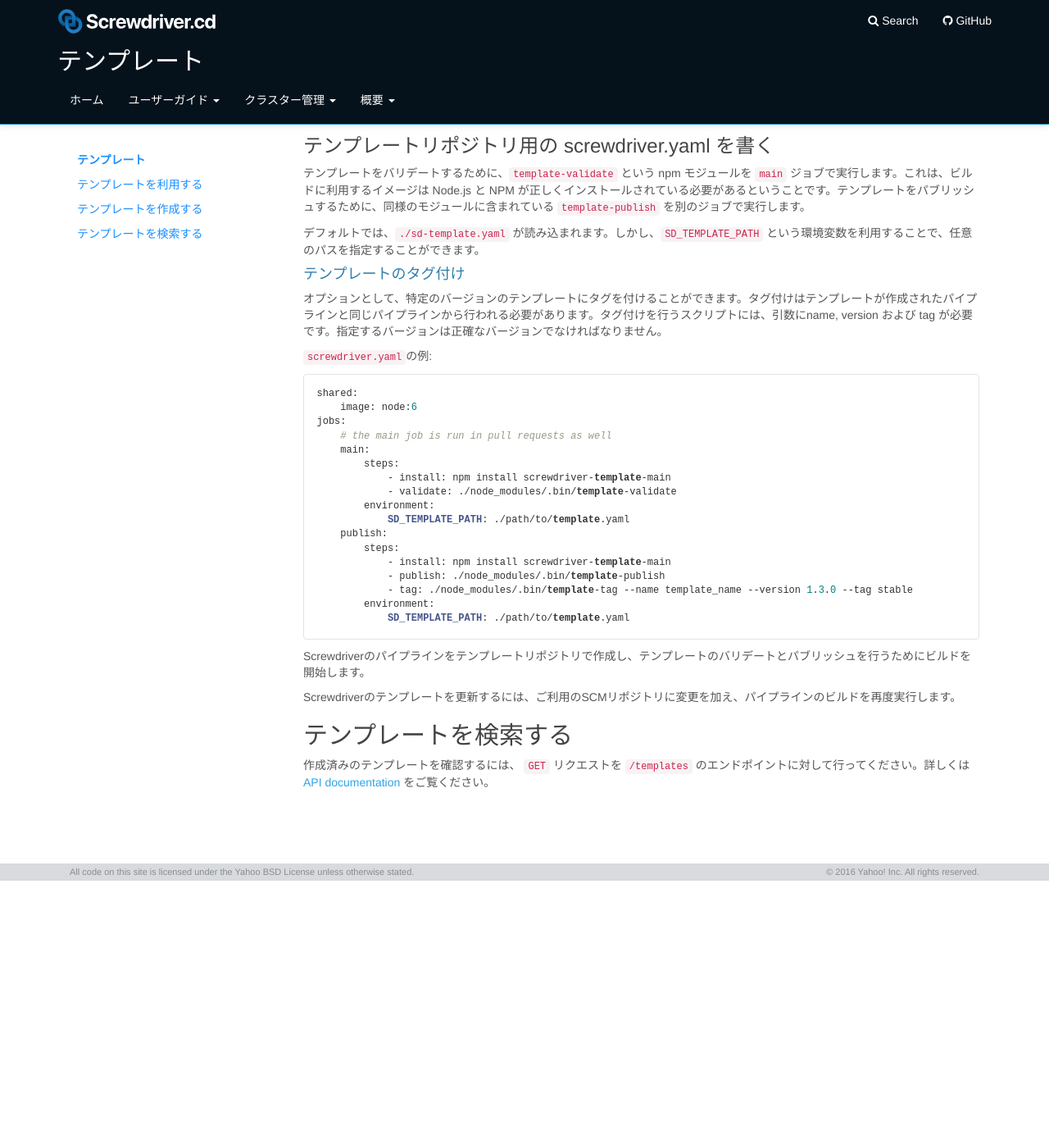
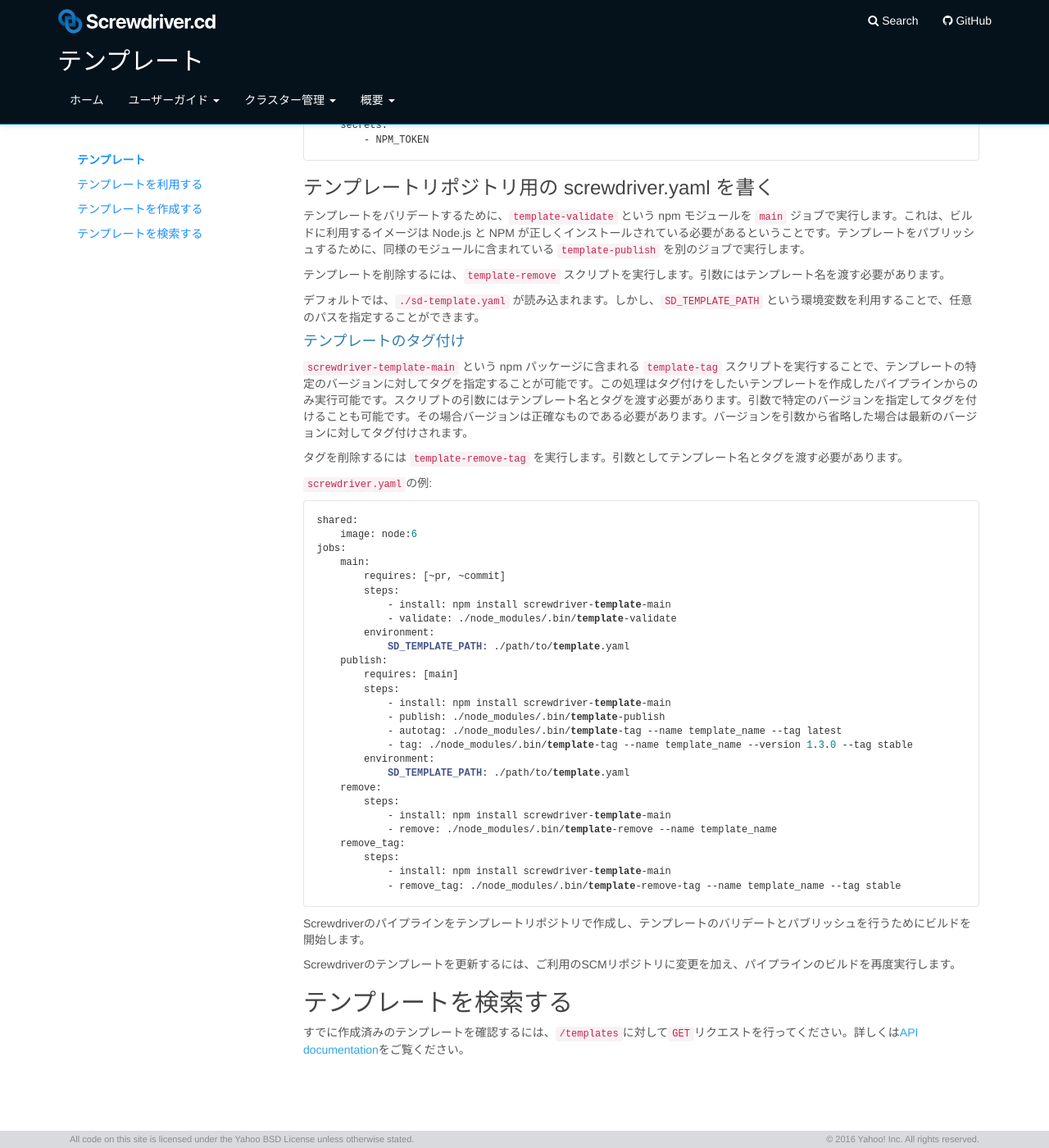
Before and after one commit to screwdriver-cd/guide, a Jekyll site: the page built from docs/ja/user-guide/templates.md, in a window 1280 px wide and 1400 px high, scrolled down 1618 px. Shown: the whole window at 82% size. Built offline with Jekyll 4.4.1, drawn with Linux system fonts in a browser that asks for light colours; before the commit the page ends 2692 px from its top, so only the background shows below that; some of the changed text lies outside the part shown.

Commit message:
docs(Japanese): translate templates.md (#177)
* Translate templates.md via GitLocalize

* Translate templates.md via GitLocalize

* Translate templates.md via GitLocalize

````diff
--- a/docs/ja/user-guide/templates.md
+++ b/docs/ja/user-guide/templates.md
@@ -35,6 +35,7 @@ Screwdriverはテンプレートの設定を読み込み、`screwdriver.yaml`は
 jobs:
     main:
         image: node:6
+        requires: [~pr, ~commit]
         steps:
           - install: npm install
           - test: npm test
@@ -55,6 +56,7 @@ jobs:
 ```yaml
 jobs:
     main:
+        requires: [~pr, ~commit]
         template: template_name@1.3.0
         steps:
             - preinstall: echo pre-install
@@ -62,7 +64,7 @@ jobs:
 ```
 
 この例では、`echo pre-install` が テンプレートの
- `install` ステップの前に、`echo post-install` が  `install`  ステップの後に実行されます。
+`install` ステップの前に、`echo post-install` が  `install`  ステップの後に実行されます。
 
 ### 置換
 
@@ -73,6 +75,7 @@ jobs:
 ```yaml
 jobs:
     main:
+        requires: [~pr, ~commit]
         template: template_name@1.3.0
         steps:
             - install: echo skip installing
@@ -108,13 +111,17 @@ config:
 ### テンプレートリポジトリ用の screwdriver.yaml を書く
 
 テンプレートをバリデートするために、`template-validate` という npm モジュールを  `main` ジョブで実行します。これは、ビルドに利用するイメージは Node.js と NPM が正しくインストールされている必要があるということです。テンプレートをパブリッシュするために、同様のモジュールに含まれている
- `template-publish` を別のジョブで実行します。
+`template-publish` を別のジョブで実行します。
+
+テンプレートを削除するには、`template-remove` スクリプトを実行します。引数にはテンプレート名を渡す必要があります。
 
 デフォルトでは、`./sd-template.yaml` が読み込まれます。しかし、`SD_TEMPLATE_PATH` という環境変数を利用することで、任意のパスを指定することができます。
 
 #### テンプレートのタグ付け
 
-オプションとして、特定のバージョンのテンプレートにタグを付けることができます。タグ付けはテンプレートが作成されたパイプラインと同じパイプラインから行われる必要があります。タグ付けを行うスクリプトには、引数にname, version および tag が必要です。指定するバージョンは正確なバージョンでなければなりません。
+`screwdriver-template-main` という npm パッケージに含まれる `template-tag` スクリプトを実行することで、テンプレートの特定のバージョンに対してタグを指定することが可能です。この処理はタグ付けをしたいテンプレートを作成したパイプラインからのみ実行可能です。スクリプトの引数にはテンプレート名とタグを渡す必要があります。引数で特定のバージョンを指定してタグを付けることも可能です。その場合バージョンは正確なものである必要があります。バージョンを引数から省略した場合は最新のバージョンに対してタグ付けされます。
+
+タグを削除するには `template-remove-tag` を実行します。引数としてテンプレート名とタグを渡す必要があります。
 
 `screwdriver.yaml`の例:
 
@@ -122,20 +129,30 @@ config:
 shared:
     image: node:6
 jobs:
-    # the main job is run in pull requests as well
     main:
+        requires: [~pr, ~commit]
         steps:
             - install: npm install screwdriver-template-main
             - validate: ./node_modules/.bin/template-validate
         environment:
             SD_TEMPLATE_PATH: ./path/to/template.yaml
     publish:
+        requires: [main]
         steps:
             - install: npm install screwdriver-template-main
             - publish: ./node_modules/.bin/template-publish
+            - autotag: ./node_modules/.bin/template-tag --name template_name --tag latest
             - tag: ./node_modules/.bin/template-tag --name template_name --version 1.3.0 --tag stable
         environment:
             SD_TEMPLATE_PATH: ./path/to/template.yaml
+    remove:
+        steps:
+            - install: npm install screwdriver-template-main
+            - remove: ./node_modules/.bin/template-remove --name template_name
+    remove_tag:
+        steps:
+            - install: npm install screwdriver-template-main
+            - remove_tag: ./node_modules/.bin/template-remove-tag --name template_name --tag stable
 ```
 
 Screwdriverのパイプラインをテンプレートリポジトリで作成し、テンプレートのバリデートとパブリッシュを行うためにビルドを開始します。
@@ -144,4 +161,4 @@ Screwdriverのテンプレートを更新するには、ご利用のSCMリポジ
 
 ## テンプレートを検索する
 
-作成済みのテンプレートを確認するには、 `GET` リクエストを `/templates` のエンドポイントに対して行ってください。詳しくは [API documentation](./api) をご覧ください。
+すでに作成済みのテンプレートを確認するには、`/templates`に対して`GET`リクエストを行ってください。詳しくは[API documentation](./api)をご覧ください。
````
